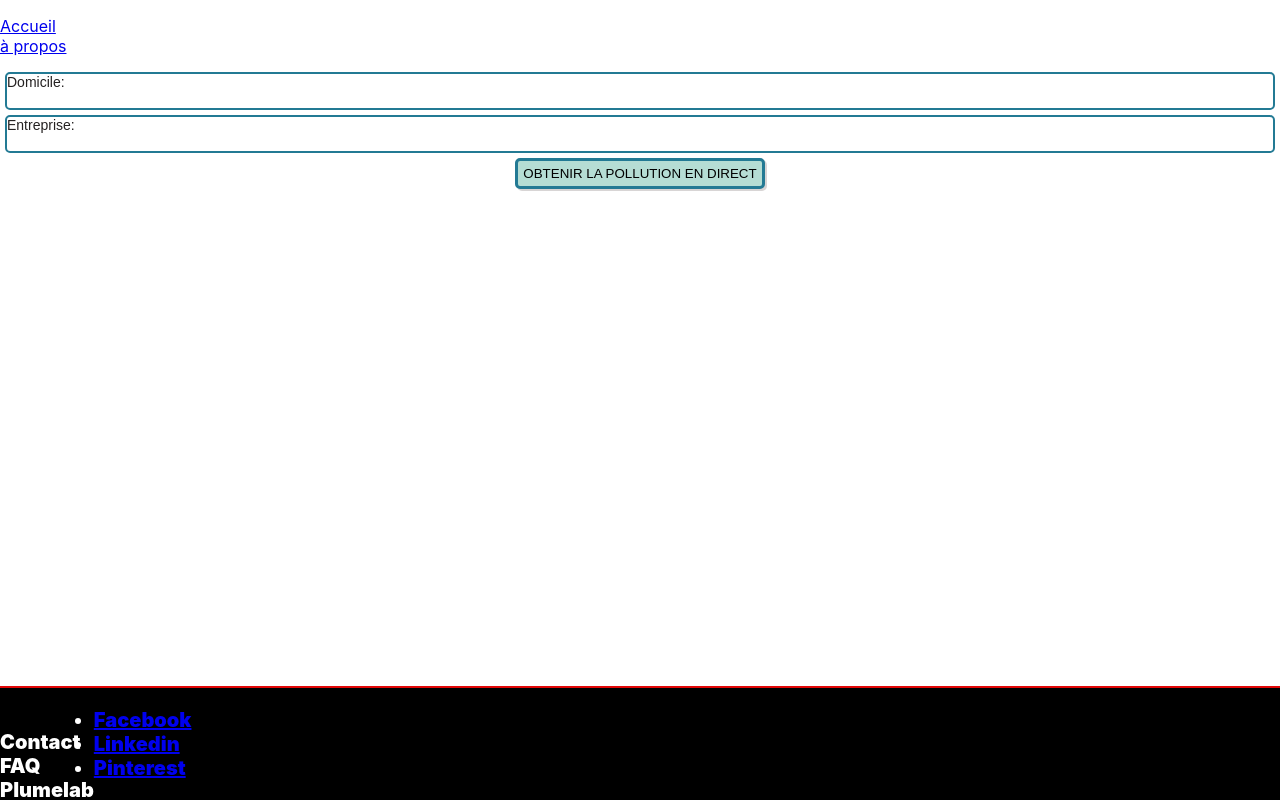
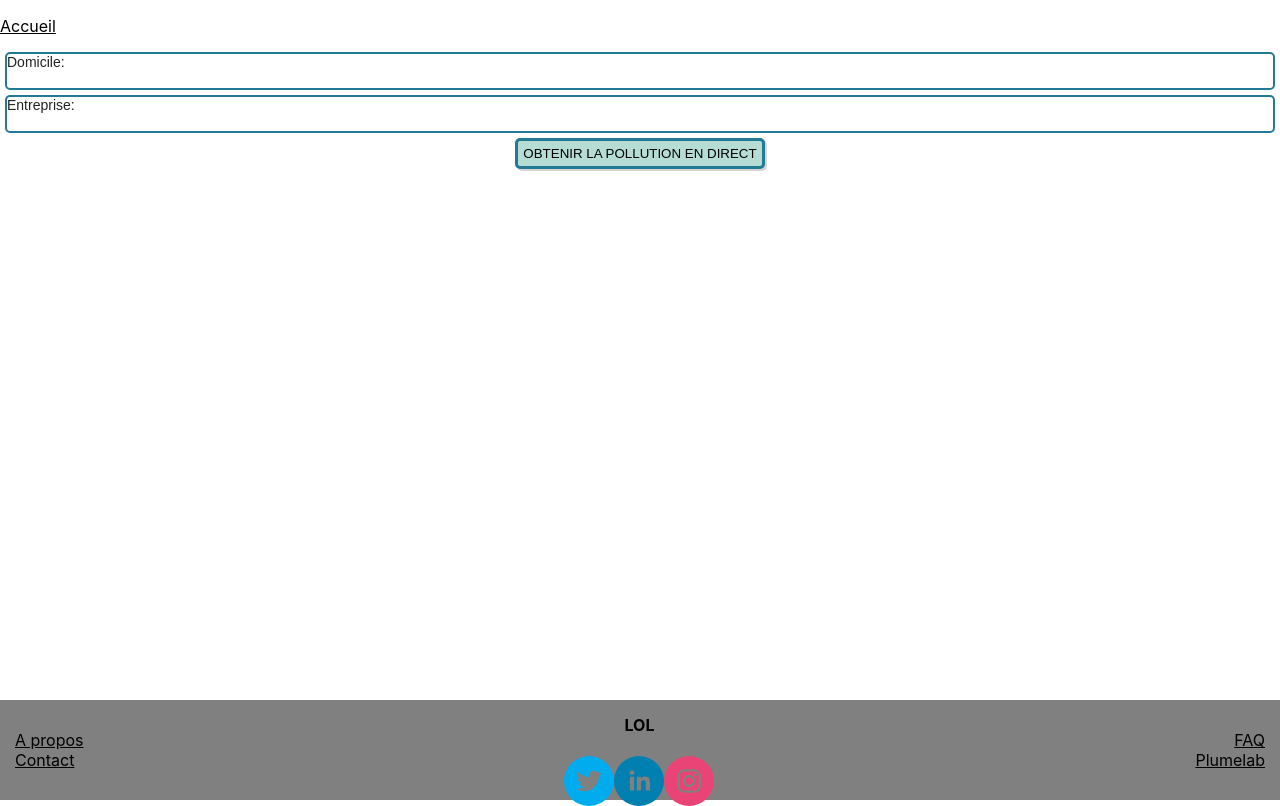
Before and after one commit to WildCodeSchool/Paris-0919-P2-Comparateur-de-prix, a React (Create React App) app: page / in a window 1280 px wide. Built offline with nearby package versions, Linux system fonts and the light colour scheme.

Commit message:
footer en avancement

```diff
--- a/package.json
+++ b/package.json
@@ -6,6 +6,7 @@
     "axios": "^0.19.0",
     "react": "^16.10.2",
     "react-dom": "^16.10.2",
+    "react-icons": "^3.8.0",
     "react-router-dom": "^5.1.2",
     "react-scripts": "^3.2.0"
   },
@@ -29,5 +30,8 @@
       "last 1 firefox version",
       "last 1 safari version"
     ]
+  },
+  "devDependencies": {
+    "react-social-icons": "^4.1.0"
   }
 }
--- a/src/App.js
+++ b/src/App.js
@@ -42,9 +42,7 @@ class App extends React.Component {
           <li>
             <Link to="/">Accueil</Link>
           </li>
-          <li>
-            <Link to="/about">à propos</Link>
-          </li>
+
         </ul>
 
         <Switch>
--- a/src/components/DataFetch.js
+++ b/src/components/DataFetch.js
@@ -2,7 +2,7 @@ import React from 'react'
 import axios from 'axios'
 import { Switch, Route, Link } from 'react-router-dom'
 import DisplayData from './DisplayData'
-import ConfigKeys from '../config/ConfigKeys'
+import ConfigKeys from '../components/config/ConfigKeys'
 import DataAnalyse from './DataAnalyse'
 import './DataFetch.css'
 
--- a/src/components/Footer.css
+++ b/src/components/Footer.css
@@ -1,11 +1,11 @@
 
 
-.row {
+/*.row {
     position: absolute;
     bottom: 0;
-    background-color: black;
+    background-color: grey;
     display: flex;
-    border-top: 2px solid rgba(255, 7, 7, 0.884);
+    border-top: 2px solid rgba black;
     color: white;
     width: 100%;
   }
@@ -23,6 +23,7 @@
 
   .outils-left {
     display: flex;
+    justify-content: flex-start;
     flex-wrap: wrap;
     font-size: 2.5vh;
     font-weight: 1000;
@@ -33,4 +34,53 @@
   .outils-left ul{
     position: relative;
     top: 20%;
+  }*/
+
+
+  .row {
+    display: flex;
+position: absolute;
+bottom: 0;
+background-color: grey;
+width: 100%;
+height: 100px;
   }
+
+  .icons {
+display: flex;
+justify-content: center;
+flex:auto;
+align-items: center;
+  }
+
+  .two {
+    display: flex;
+    flex-direction: column;
+    align-self: center;
+    align-items: flex-end;
+    margin-right: 15px;
+
+  }
+
+  .one {
+    display: flex;
+    flex-direction: column;
+margin-left: 15px;
+align-self: center;
+
+  }
+
+
+  a {
+    color: black;
+
+  }
+  .titre {
+    text-align: center;
+    display: flex;
+justify-content: center;
+flex-direction: column;
+flex:auto;
+
+
+  }
--- a/src/components/Footer.js
+++ b/src/components/Footer.js
@@ -1,24 +1,40 @@
 import React from 'react';
 import './Footer.css';
+import { Link } from 'react-router-dom'
+
+import { SocialIcon } from 'react-social-icons';
 
 function Footer() {
   return (
     <div>
+
       <div className="row">
-          <div className="outils-left">
-            <ul>
-              <li>Contact</li>
-              <li>FAQ</li>
-              <li>Plumelab</li>
-            </ul>
-          </div>
-          <div className="outils-right">
-            <ul>
-              <li><a href="https://fr-fr.facebook.com/" rel="facebook">Facebook</a></li>
-              <li><a href="https://fr.linkedin.com" rel="linkedin">Linkedin</a></li>
-              <li><a href="https://www.pinterest.fr" rel="pinterest">Pinterest</a></li>
-            </ul>
-          </div>
+
+
+
+
+            <div className="one">
+
+               <Link to="/about">A propos</Link>
+
+              <a href="">Contact</a>
+            </div>
+
+
+
+   <div className="titre">
+     <h4> LOL </h4>
+        <div className="icons">
+          <SocialIcon url="https://twitter.com/plume_labs?lang=fr" />
+          <SocialIcon url="https://www.linkedin.com/company/plume-labs/?originalSubdomain=fr" />
+          <SocialIcon url="https://www.instagram.com/plume_labs/" />
+        </div>
+        </div>
+        <div className="two">
+              <a href="">FAQ</a>
+              <a href="https://plumelabs.com/fr/">Plumelab</a>
+
+            </div>
       </div>
     </div>
   );
--- /dev/null
+++ b/src/components/config/ConfigKeys.jsx
@@ -0,0 +1,3 @@
+const ConfigKeys = 'eL07Ik31TQ2WZFqHbuyxVRgJ'
+
+export default ConfigKeys
```
Also changed, not shown: 1 other file (tests, documents, lock files or other folders).
